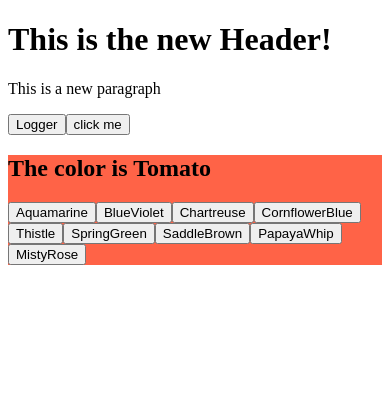
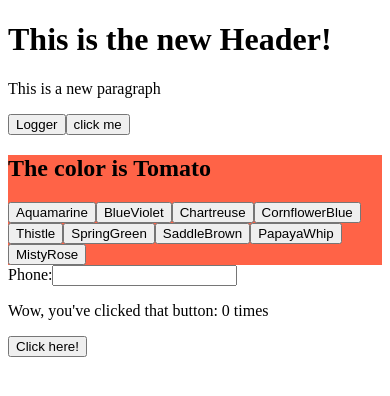
Before and after one commit to yorchAdalbert/react-app, a React (Vite) app: page / in a window 390 px wide. Shown: the top 396 px of the page. Built offline with nearby package versions, Linux system fonts and the light colour scheme.

Commit message:
Add CountButton and PhoneInput components

```diff
--- a/src/App.jsx
+++ b/src/App.jsx
@@ -3,6 +3,8 @@ import Message from './components/Message'
 import Button from './components/Button'
 import ButtonAlert from './components/ButtonAlert'
 import ColorBox from './components/ColorBox'
+import PhoneInput from './components/PhoneInput'
+import CountButton from './components/CountButton'
 // import './App.css'
 
 function App() {
@@ -13,6 +15,8 @@ function App() {
       <Button />
       <ButtonAlert />
       <ColorBox />
+      <PhoneInput />
+      <CountButton />
     </div>
   )
 }
--- /dev/null
+++ b/src/components/CountButton.jsx
@@ -0,0 +1,16 @@
+import { useState } from "react";
+
+function CountButton() {
+  const [count, setCount] = useState(0)
+
+  const increment = () => setCount(prevCount => prevCount + 1)
+
+  return (
+    <div>
+      <p>Wow, you've clicked that button: {count} times</p>
+      <button onClick={increment}>Click here!</button>
+    </div>
+  )
+}
+
+export default CountButton
--- /dev/null
+++ b/src/components/PhoneInput.jsx
@@ -0,0 +1,24 @@
+import { useState } from 'react';
+
+const validPhoneNumber = /^\d{1,10}$/
+
+function PhoneInput() {
+  const [phone, setPhone] = useState('')
+
+  const handleChange = ({target}) => {
+    const newPhone = target.value
+    const isValid = validPhoneNumber.test(newPhone)
+
+    if (isValid) setPhone(newPhone)
+
+  }
+
+  return (
+    <div>
+      <label for='phone-input'>Phone:</label>
+      <input type="text" id='phone-input' value={phone} onChange={handleChange}/>
+    </div>
+  )
+}
+
+export default PhoneInput
```
